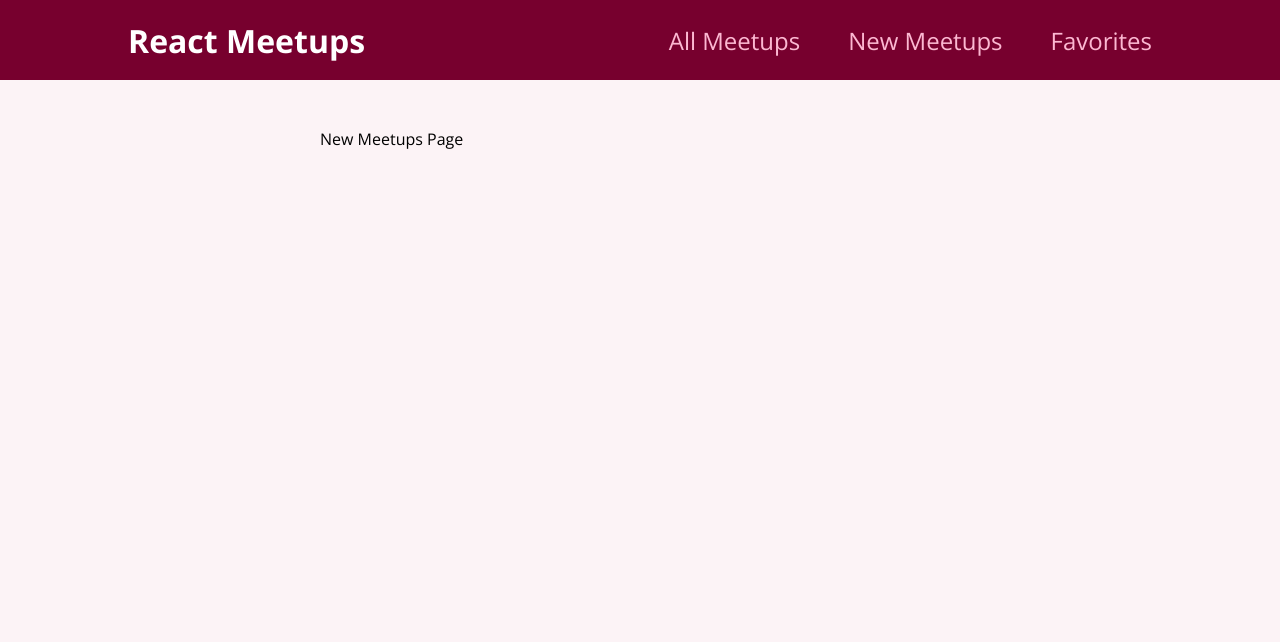
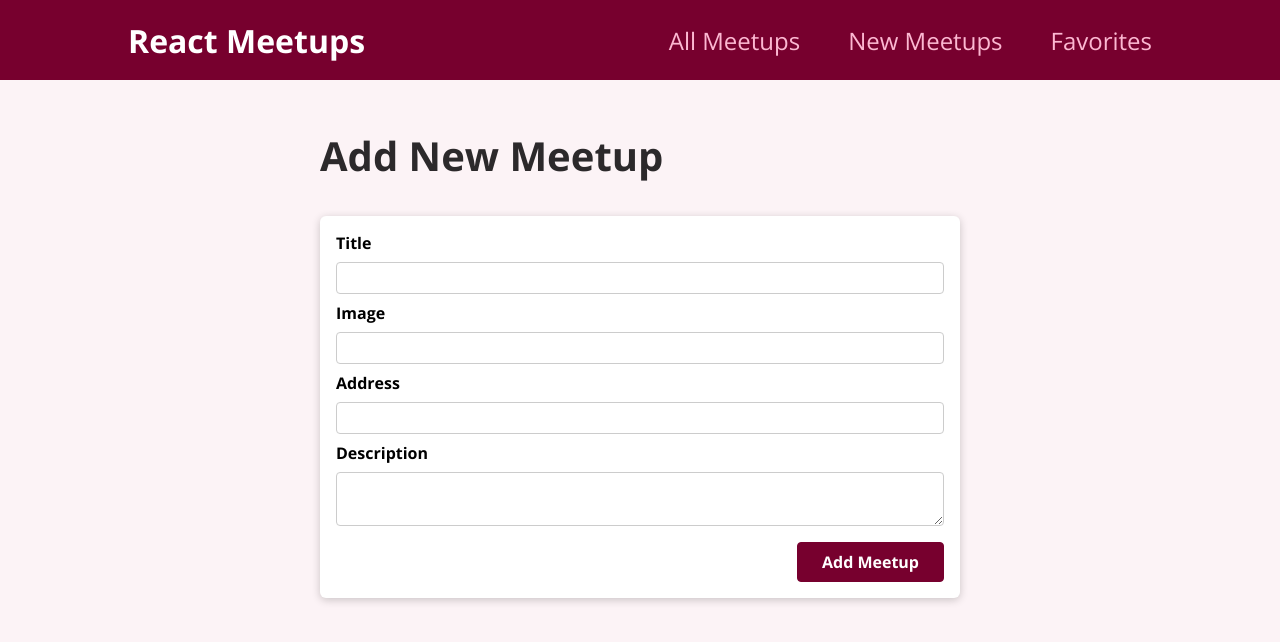
Before and after one commit to PranavBhatia/react-airbnb, a React (Create React App) app: page /new-meetup in a window 1280 px wide. Shown: the top 642 px of the page. Built offline with nearby package versions, Linux system fonts and the light colour scheme.

Commit message:
Working With Forms

```diff
--- /dev/null
+++ b/src/components/meetups/NewMeetupForm.js
@@ -0,0 +1,32 @@
+import classes from "./NewMeetupForm.module.css";
+
+import Card from "../ui/Card";
+
+function NewMeeetupForm(props) {
+  return (
+    <Card>
+      <form className={classes.form}>
+        <div className={classes.control}>
+          <label htmlFor="title">Title</label>
+          <input type="text" id="title" required />
+        </div>
+        <div className={classes.control}>
+          <label htmlFor="image">Image</label>
+          <input type="url" id="image" required />
+        </div>
+        <div className={classes.control}>
+          <label htmlFor="address">Address</label>
+          <input type="text" id="address" required />
+        </div>
+        <div className={classes.control}>
+          <label htmlFor="description">Description</label>
+          <textarea type="text" id="description" required />
+        </div>
+        <div className={classes.actions}>
+          <button>Add Meetup</button>
+        </div>
+      </form>
+    </Card>
+  );
+}
+export default NewMeeetupForm;
--- /dev/null
+++ b/src/components/meetups/NewMeetupForm.module.css
@@ -0,0 +1,45 @@
+.form {
+  padding: 1rem;
+}
+
+.control {
+  margin-bottom: 0.5rem;
+}
+
+.control label {
+  display: block;
+  font-weight: bold;
+  margin-bottom: 0.5rem;
+}
+
+.control input,
+.control textarea {
+  display: block;
+  font: inherit;
+  border-radius: 4px;
+  border: 1px solid #ccc;
+  padding: 0.25rem;
+  width: 100%;
+}
+
+.actions {
+  margin-top: 1rem;
+  text-align: right;
+}
+
+.actions button {
+  font: inherit;
+  cursor: pointer;
+  background-color: #77002e;
+  color: white;
+  padding: 0.5rem 1.5rem;
+  border: 1px solid #77002e;
+  border-radius: 4px;
+  font-weight: bold;
+}
+
+.actions button:hover,
+.actions button:active {
+  background-color: #a50e48;
+  border-color: #a50e48;
+}
--- a/src/pages/NewMeetup.js
+++ b/src/pages/NewMeetup.js
@@ -1,5 +1,12 @@
+import NewMeeetupForm from "../components/meetups/NewMeetupForm";
+
 function NewMeetupsPage(props) {
-    return <div>New Meetups Page</div>;
-  }
+  return (
+    <section>
+      <h1>Add New Meetup</h1>
+      <NewMeeetupForm />
+    </section>
+  );
+}
 
-  export default NewMeetupsPage;
+export default NewMeetupsPage;
```
